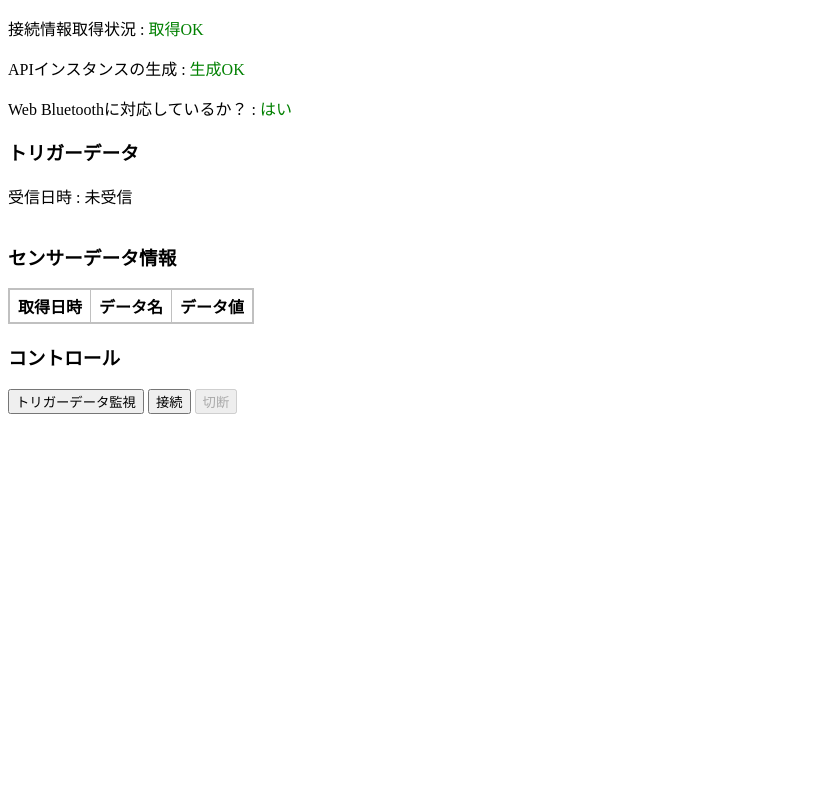
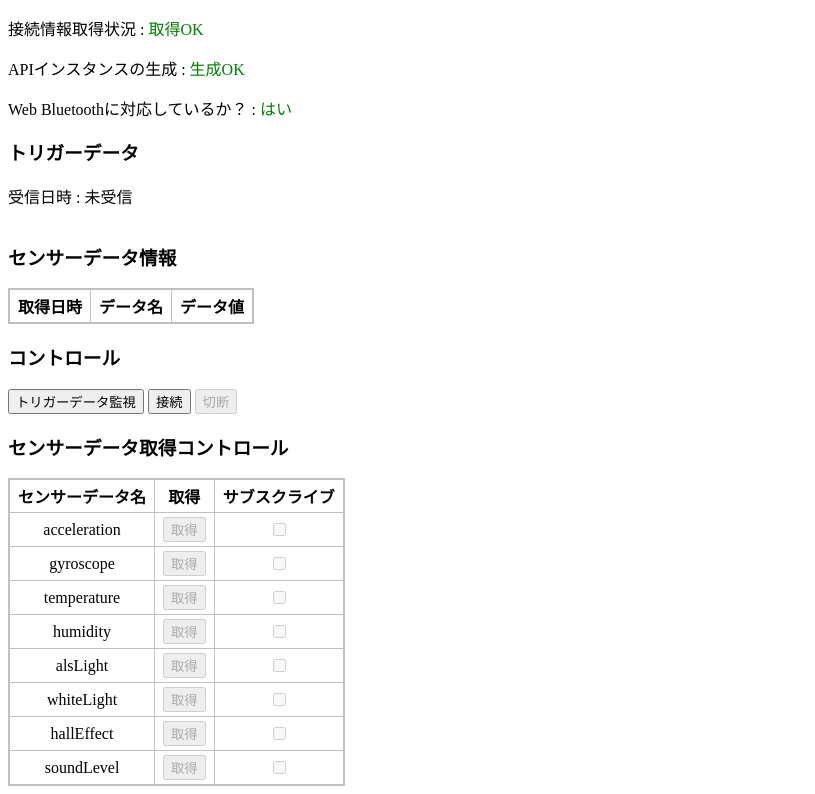
Before and after one commit to Atsumi-Gakuto/IoTSensorModule-WebAPI, a website built with Vite: page sample/index.html in a window 1280 px wide. Shown: the part 119-913 px from the top of the page, without its empty margins (0-815 px from the left). Before the commit the page ends 800 px from the top, so only its background shows below. Built offline with nearby package versions, Linux system fonts and the light colour scheme.

Commit message:
センサデータコントロールの表を作成

```diff
--- a/sample/index.html
+++ b/sample/index.html
@@ -36,5 +36,14 @@
 		<button id="button_start_advertise_observe" disabled>トリガーデータ監視</button>
 		<button id="button_connect" disabled>接続</button>
 		<button id="button_disconnect" disabled>切断</button>
+
+		<h3>センサーデータ取得コントロール</h3>
+		<table id="table_sensor_data_control">
+			<tr>
+				<th>センサーデータ名</th>
+				<th>取得</th>
+				<th>サブスクライブ</th>
+			</tr>
+		</table>
 	</body>
 </html>
--- a/sample/js/iot_sensor_module_api_sample.js
+++ b/sample/js/iot_sensor_module_api_sample.js
@@ -69,6 +69,29 @@ async function init() {
 		document.getElementById('row_trigger_data_flags').append(flagElement);
 	}
 
+	// センサーデータ取得コントロールの表
+	for(const sensorDataName in connectionConfig.services.dataService.characteristics) {
+		const tableRowElement = document.createElement('tr');
+		const sensorDataNameElement = document.createElement('td');
+		sensorDataNameElement.innerText = sensorDataName;
+		tableRowElement.append(sensorDataNameElement);
+		const getDataButtonCellElement = document.createElement('td');
+		const getDataButtonElement = document.createElement('button');
+		getDataButtonElement.innerText = '取得';
+		getDataButtonElement.classList.add('connection_only_control')
+		getDataButtonElement.disabled = true
+		getDataButtonCellElement.append(getDataButtonElement);
+		tableRowElement.append(getDataButtonCellElement);
+		const subscribeButtonCellElement = document.createElement('td');
+		const subscribeButtonElement = document.createElement('input');
+		subscribeButtonElement.type = 'checkbox';
+		subscribeButtonElement.classList.add('connection_only_control')
+		subscribeButtonElement.disabled = true
+		subscribeButtonCellElement.append(subscribeButtonElement);
+		tableRowElement.append(subscribeButtonCellElement);
+		document.getElementById('table_sensor_data_control').append(tableRowElement);
+	}
+
 	if(isWebBluetoothSupported) {
 		// トリガーデータ監視ボタン
 		const startObserveButton = document.getElementById('button_start_advertise_observe');
@@ -95,11 +118,13 @@ async function init() {
 			startObserveButton.disabled = true;
 			connectButton.disabled = true;
 			disconnectButton.disabled = false;
+			document.querySelectorAll('.connection_only_control').forEach((element) => element.disabled = false);
 		});
 		api.addEventListener('connection-closed', () => {
 			startObserveButton.disabled = false;
 			connectButton.disabled = false;
 			disconnectButton.disabled = true;
+			document.querySelectorAll('.connection_only_control').forEach((element) => element.disabled = true);
 		});
 	}
 }
```
